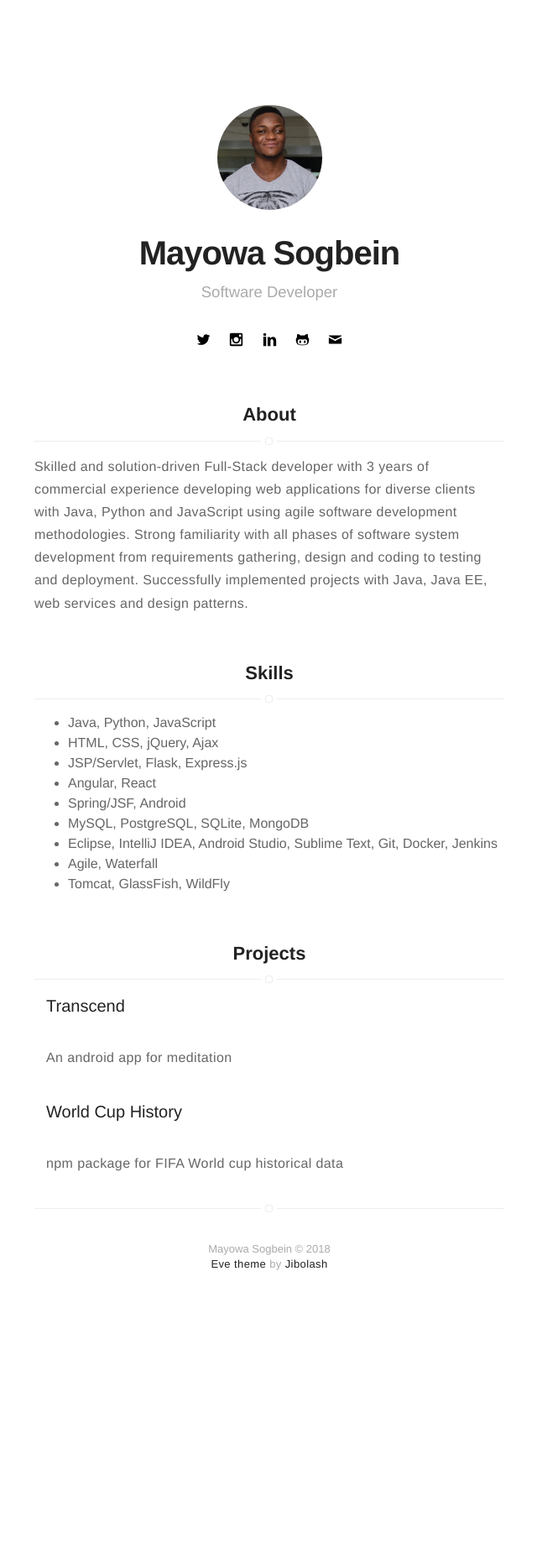
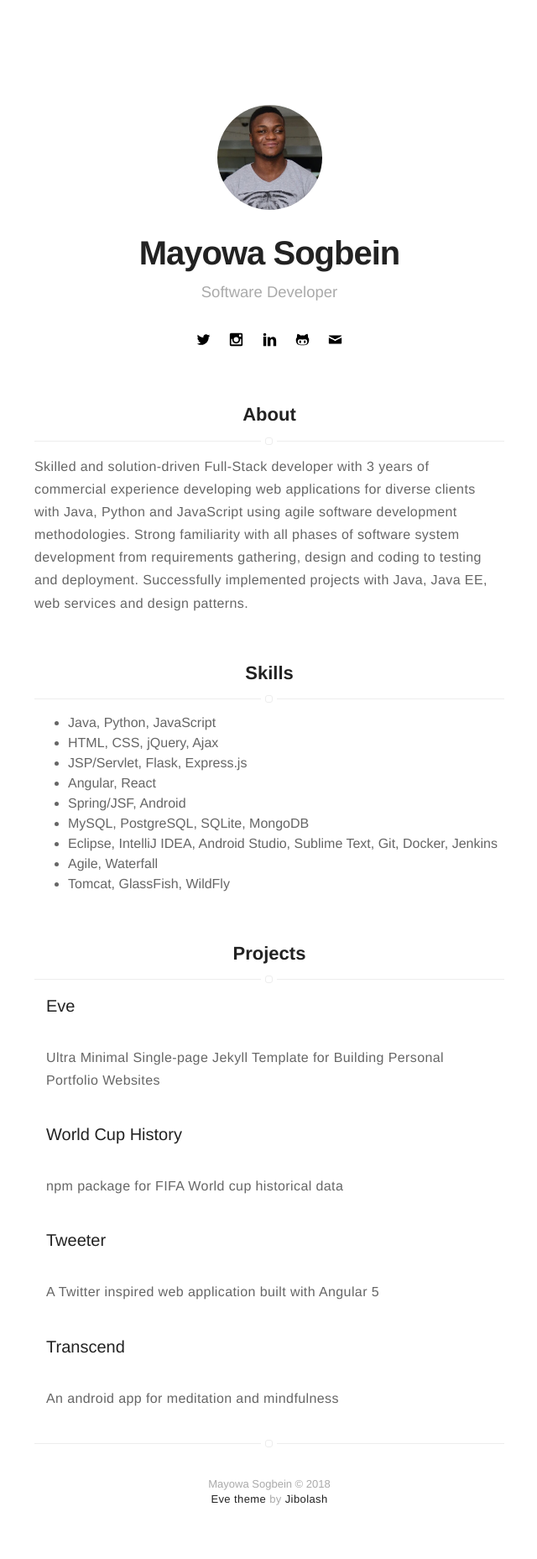
Before and after one commit to jibolash/jibolash.github.io, a Jekyll site: the page built from index.html, in a window 1280 px wide. Shown: the whole page at 84% size, without its empty margins (319-959 px from the left). Built offline with Jekyll 4.4.1, drawn with Linux system fonts in a browser that asks for light colours; before the commit the page ends 1577 px from its top, so only the background shows below that.

Commit message:
add projects

```diff
--- a/_config.yml
+++ b/_config.yml
@@ -59,14 +59,23 @@ projects: true
 
 # add your projects here
 project-list:
-    Transcend:
-        name: Transcend
-        description: An android app for meditation
-        url: https://github.com/Khosbayar/Transcend
+    Eve:
+        name: Eve
+        description: Ultra Minimal Single-page Jekyll Template for Building Personal Portfolio Websites
+        url: https://github.com/jibolash/Eve
     World-Cup-History:
         name: World Cup  History
         description: npm package for FIFA World cup historical data
         url: https://github.com/jibolash/world-cup-history
+    Tweeter:
+        name: Tweeter
+        description: A Twitter inspired web application built with Angular 5
+        url: https://tweetermum.herokuapp.com
+    Transcend:
+        name: Transcend
+        description: An android app for meditation and mindfulness
+        url: https://github.com/Khosbayar/Transcend
+
 
 
 # do you need want to display the theme attribution? true or false
```
